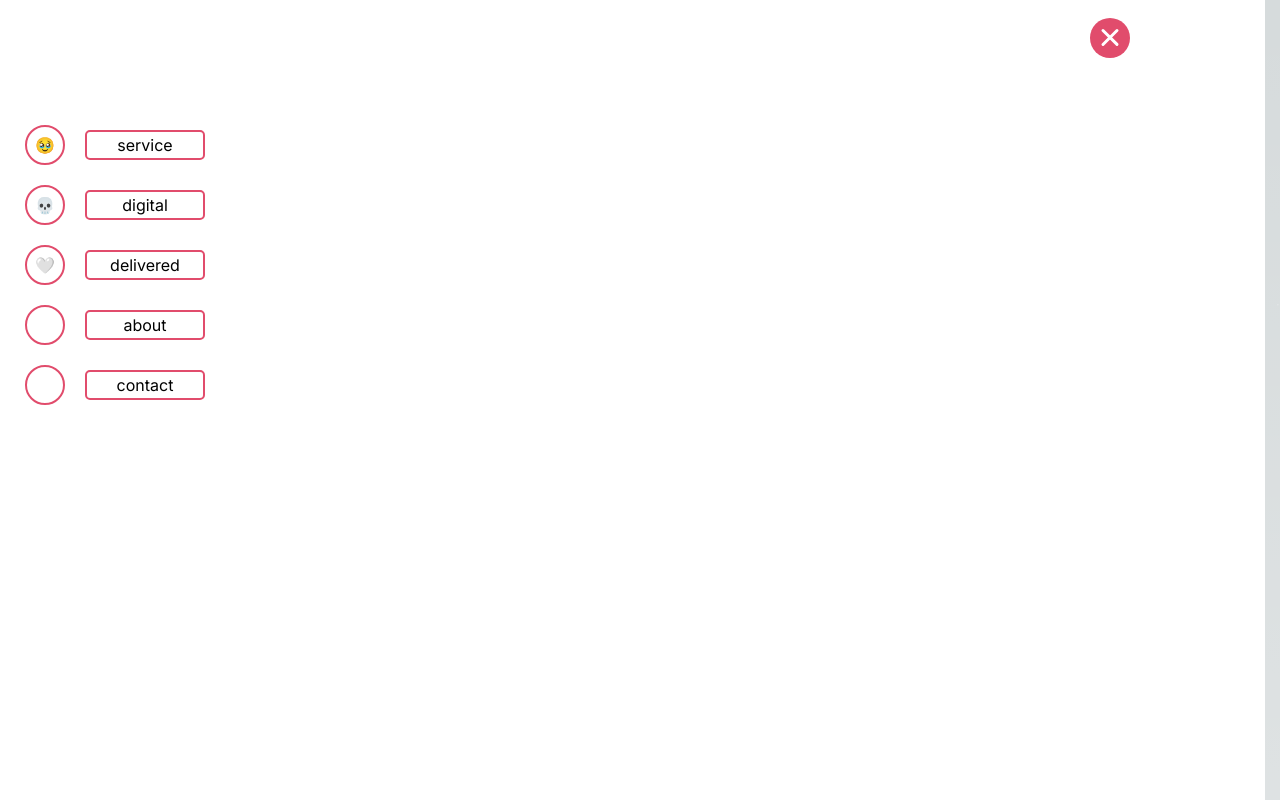
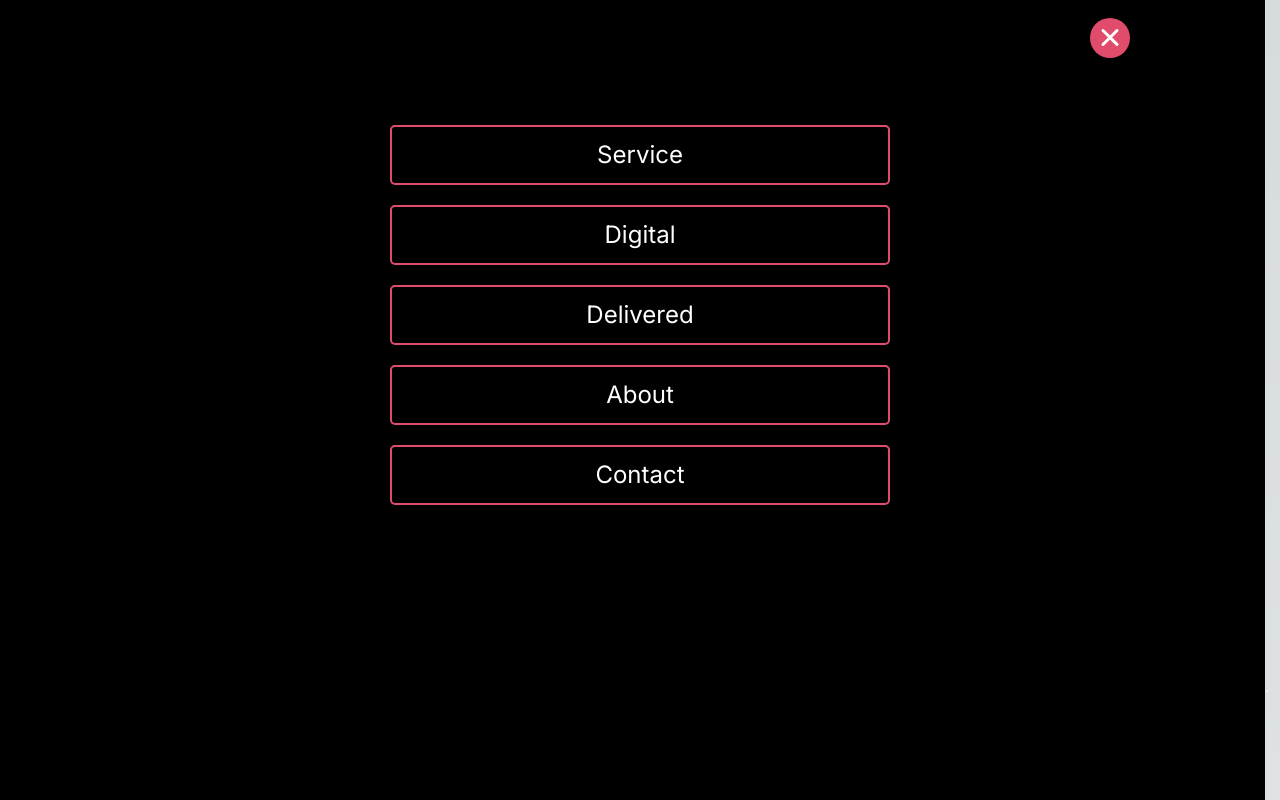
Before and after one commit to Vendaarlia/digital-delivered, a Next.js app: page / in a window 1280 px wide. Both pictures are taken after a click on the button 1110 px from the left and 38 px from the top of the page. Shown: the top 800 px of the page. Built offline with nearby package versions, Linux system fonts and the light colour scheme.

Commit message:
navbar update

```diff
--- a/src/components/MenuItem.tsx
+++ b/src/components/MenuItem.tsx
@@ -18,20 +18,21 @@ const variants = {
   },
 };
 
-const icons = ["🥹", "💀", "🤍"];
+// const icons = ["🥹", "💀", "🤍"];
+// <div className="icon-placeholder w-[40px] h-[40px] rounded-[50%] flex-grow-0 flex-shrink-0 mr-[20px]" style={style} >{icons[i]}</div>
 
 const liText = [
-  <a href="service" key="service">service</a>,
-  <a href="/digital" key="digital">digital</a>,
-  <a href="/delivered" key="delivered">delivered</a>,
-  <a href="/about" key="about">about</a>,
-  <a href="/contact" key="contact">contact</a>,
+  <a href="service" key="service">Service</a>,
+  <a href="/digital" key="digital">Digital</a>,
+  <a href="/delivered" key="delivered">Delivered</a>,
+  <a href="/about" key="about">About</a>,
+  <a href="/contact" key="contact">Contact</a>,
 ];
 
 const colors = ["#e14c6c", "#e14c6c", "#e14c6c", "#e14c6c", "#e14c6c"];
 
 interface MenuItemProps {
-  i: number; // Definisikan tipe 'i' sebagai array dari colors array
+  i: number; // Definisikan tipe 'i' sebagai array dari index atau urutan colors array atau yanglainnya
 }
 
 export const MenuItem: React.FC<MenuItemProps> = ({ i }) => {
@@ -47,8 +48,7 @@ export const MenuItem: React.FC<MenuItemProps> = ({ i }) => {
       whileTap={{ scale: 0.95 }}
       transition={{ delay: 1 }}
     >
-      <div className="icon-placeholder w-[40px] h-[40px] rounded-[50%] flex-grow-0 flex-shrink-0 mr-[20px]" style={style} >{icons[i]}</div>
-      <div className="text-placeholder w-[200px] h-[30px] rounded-[5px] flex-grow text-black hover:text-white hover:bg-[#e14c6c]" style={style} >{liText[i]}</div>
+      <div className="text-placeholder w-[500px] h-[60px] rounded-[5px] flex-grow text-white hover:text-black hover:bg-[#e14c6c]" style={style} >{liText[i]}</div>
     </motion.li>
   );
 };
--- a/src/components/Navbar.tsx
+++ b/src/components/Navbar.tsx
@@ -44,7 +44,7 @@ export const Navbar = () => {
       custom={height}
       ref={containerRef}
     >
-      <motion.div className="background absolute top-0 right-[15px] bottom-0 w-screen bg-white z-[970]" variants={sidebar} />
+      <motion.div className="background absolute top-0 right-[15px] bottom-0 w-screen bg-black z-[970]" variants={sidebar} />
       <Brand />
       <Navigation />
       <MenuToggle toggle={() => toggleOpen()} />
--- a/src/components/Navigation.tsx
+++ b/src/components/Navigation.tsx
@@ -13,7 +13,7 @@ const variants = {
 };
 
 export const Navigation = () => (
-  <motion.ul className="m-0 p-[25px] z-[980] absolute top-[100px] w-[230px]" variants={variants}>
+  <motion.ul className=" flex flex-col items-center justify-center text-2xl m-0 p-[25px] z-[980] absolute top-[100px] w-full" variants={variants}>
     {itemIds.map(i => (
       <MenuItem i={i} key={i} />
     ))}
--- a/src/components/Social.tsx
+++ b/src/components/Social.tsx
@@ -1,4 +1,6 @@
 import Image from "next/image"
+import { motion } from "framer-motion"
+
 
 export default function Social() {
     return (
@@ -10,9 +12,9 @@ export default function Social() {
                         <a className="hover:text-[#e14c6c] hover:underline" href="http://">GitHub</a>
                         <a className="hover:text-[#e14c6c] hover:underline" href="http://">Instagram</a>
                     </div>
-                    <div className="emblem">
+                    <motion.div animate={{ rotate: 360 }} transition={{ ease: "linear", duration: 9, repeat: Infinity }}  className="emblem">
                         <Image className="rounded-full" src="/images/badge.png" alt="" width={100} height={100} />
-                    </div>
+                    </motion.div>
                     <div className="right flex justify-center items-center w-1/2 gap-9">
                         <a className="hover:text-[#e14c6c] hover:underline" href="http://">Medium</a>
                         <a className="hover:text-[#e14c6c] hover:underline" href="http://">Twitter</a>
```
